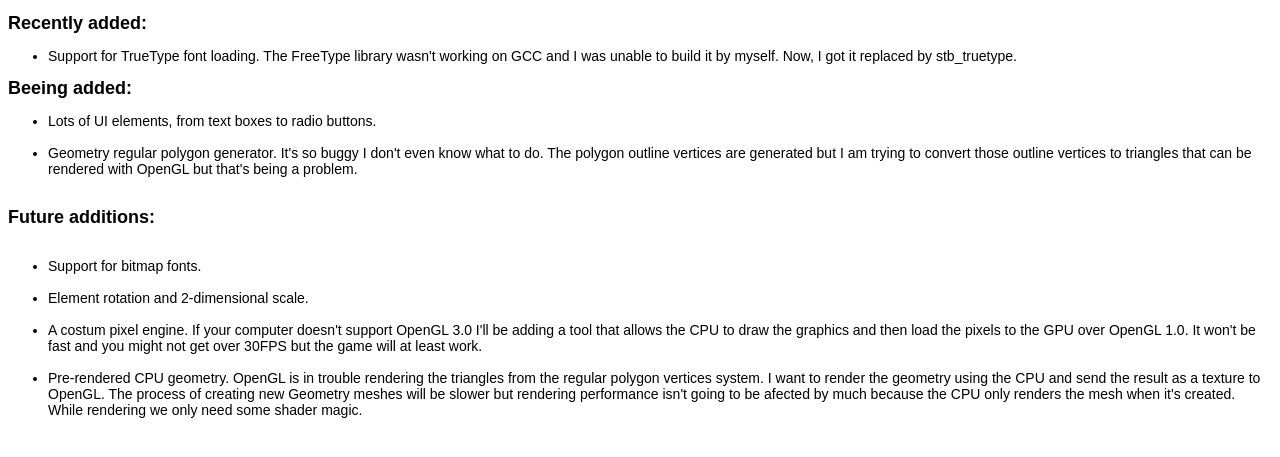
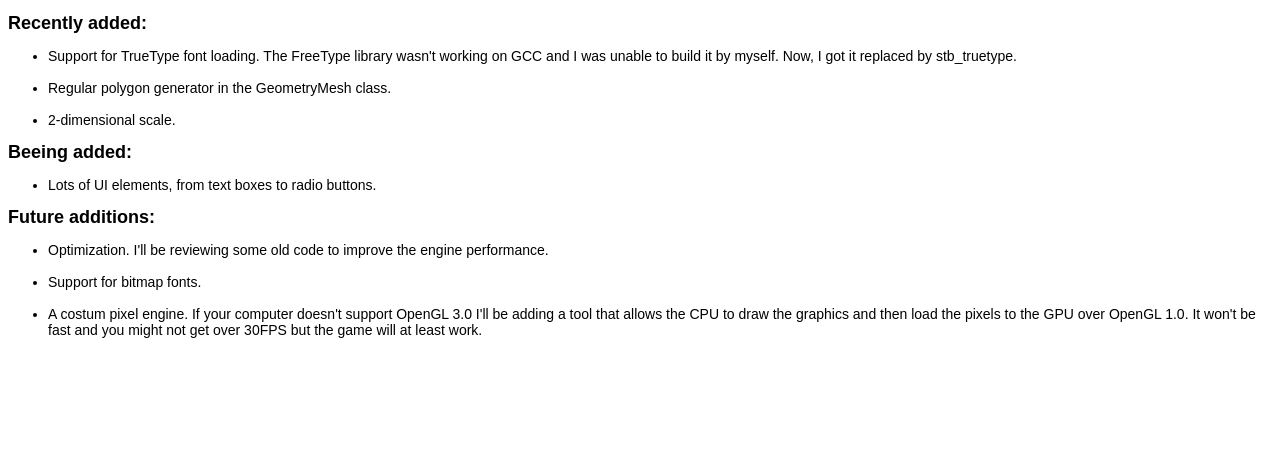
Before and after one commit to Gizego/Gizego-Engine, a plain HTML site: page dupd.html in a window 1280 px wide. Shown: the part 61-518 px from the top of the page. Drawn offline with Linux system fonts and the light colour scheme.

Commit message:
Add files via upload

```diff
--- a/dupd.html
+++ b/dupd.html
@@ -26,6 +26,14 @@
 		Support for TrueType font loading. The FreeType library wasn't working on GCC and I was unable to build it by myself.
 		Now, I got it replaced by stb_truetype.
 		</li>
+		<br />
+		<li>
+		Regular polygon generator in the GeometryMesh class.
+		</li>
+		<br />
+		<li>
+		2-dimensional scale.
+		</li>
 		</ul>
 		<div style="font-family:arial; font-size:18px; font-weight: bold;">
 		Beeing added:
@@ -34,24 +42,18 @@
 		<li>
 		Lots of UI elements, from text boxes to radio buttons.
 		</li>
-		<br />
-		<li>
-		Geometry regular polygon generator. It's so buggy I don't even know what to do. The polygon outline vertices are generated
-		but I am trying to convert those outline vertices to triangles that can be rendered with OpenGL but that's being a problem.
-		</li>
 		</ul>
-		<br />
+
 		<div style="font-family:arial; font-size:18px; font-weight: bold;">
 		Future additions:
 		</div>
-		<br />
 		<ul>
 		<li>
-		Support for bitmap fonts.
+		Optimization. I'll be reviewing some old code to improve the engine performance.
 		</li>
 		<br />
 		<li>
-		Element rotation and 2-dimensional scale.
+		Support for bitmap fonts.
 		</li>
 		<br />
 		<li>
@@ -59,13 +61,6 @@
 		draw the graphics and then load the pixels to the GPU over OpenGL 1.0. It won't be fast and you might not get over 30FPS
 		but the game will at least work.
 		</li>
-		<br />
-		<li>
-		Pre-rendered CPU geometry. OpenGL is in trouble rendering the triangles from the regular polygon vertices system.
-		I want to render the geometry using the CPU and send the result as a texture to OpenGL.
-		The process of creating new Geometry meshes will be slower but rendering performance isn't going to be afected by much
-		because the CPU only renders the mesh when it's created. While rendering we only need some shader magic.
-		</li>
 		</ul>
 	</body>
 </html>
```
